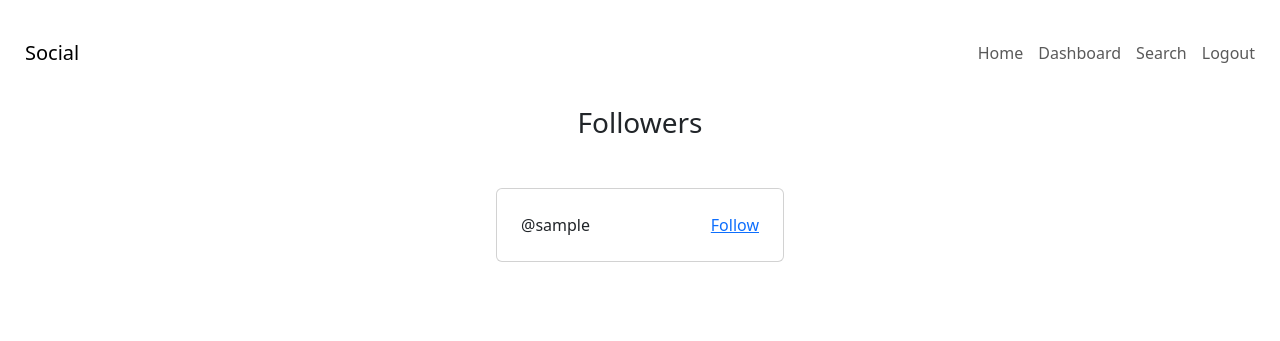
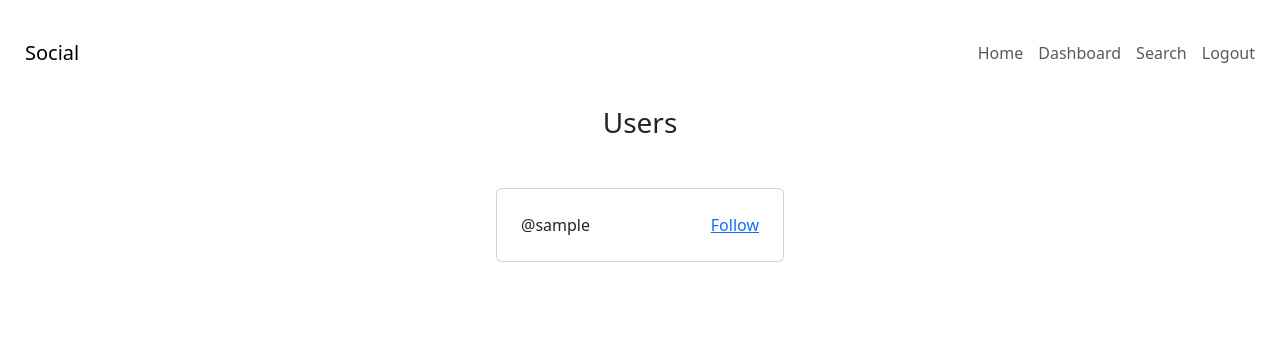
Before and after one commit to naomiclark2004/phpcrud, a PHP site: page /phpcrud/search.php in a window 1280 px wide. Shown: the top 341 px of the page. Run offline with PHP 8.4, Linux system fonts and the light colour scheme; tables that the repository leaves empty or names only in its code hold one stand-in row (values such as "Sample post"); data that the repository does not hold is empty.

Commit message:
small changes

```diff
--- a/search.php
+++ b/search.php
@@ -43,7 +43,7 @@ if (isset($_GET['handle'])) {
     <div class="panel" id="followers">
         <div class="panel-heading">
             <h3 class="panel-title mb-5 text-center">
-                Followers
+                Users
             </h3>
         </div>
         <?php
```
